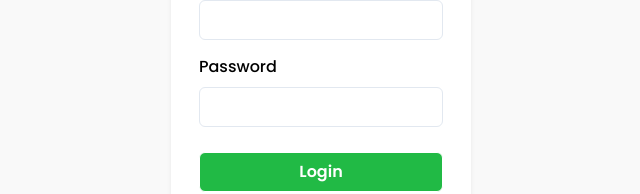
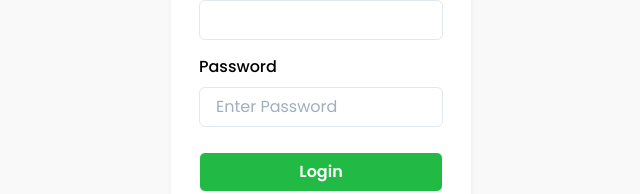
Before and after one commit to oluwatobiloba2000/varden-admin-dashboard, a React (Create React App) app: page /login in a window 1280 px wide. Shown: the part 422-616 px from the top of the page, without its empty margins (319-959 px from the left). Built offline with nearby package versions, Linux system fonts and the light colour scheme; the HTML template or start-up script is replaced by a standard one.

Commit message:
added placeholders to input

```diff
--- a/src/pages/Login/index.js
+++ b/src/pages/Login/index.js
@@ -15,12 +15,12 @@ function Login() {
                 <form onSubmit={(e)=> e.preventDefault()} style={{ margin: '25px 28px',display: 'flex', flexDirection: 'column', alignItems: 'center' }}>
                     <FormControl id="email">
                         <FormLabel>Email</FormLabel>
-                        <Input fontSize="12px" marginBottom="15px" type="email" />
+                        <Input fontSize="12px" placeholde="Enter Email Address" marginBottom="15px" type="email" />
                     </FormControl>
 
                     <FormControl id="password">
                         <FormLabel>Password</FormLabel>
-                        <Input type="password" />
+                        <Input type="password" placeholder="Enter Password"/>
                     </FormControl>
 
                     <Button
```
